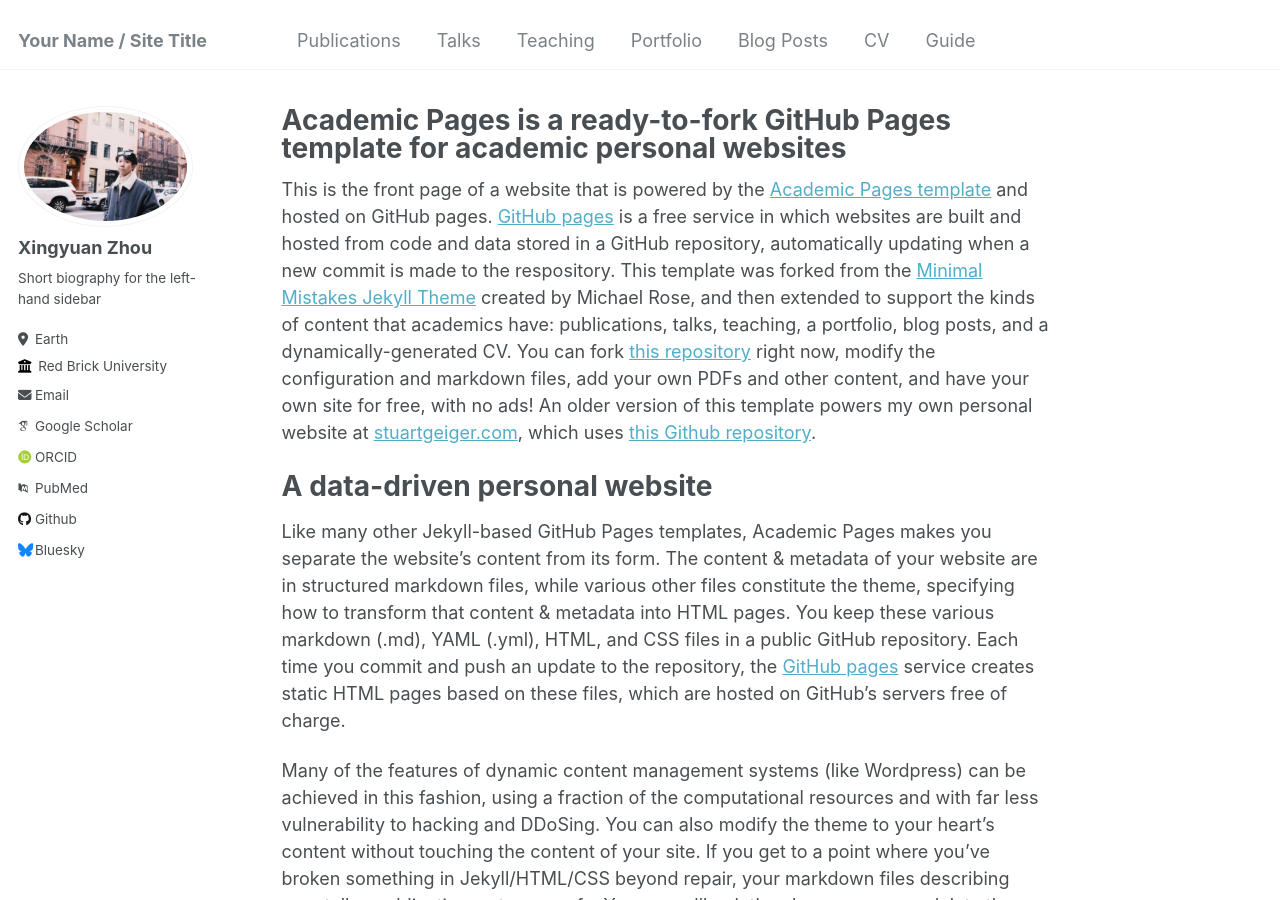
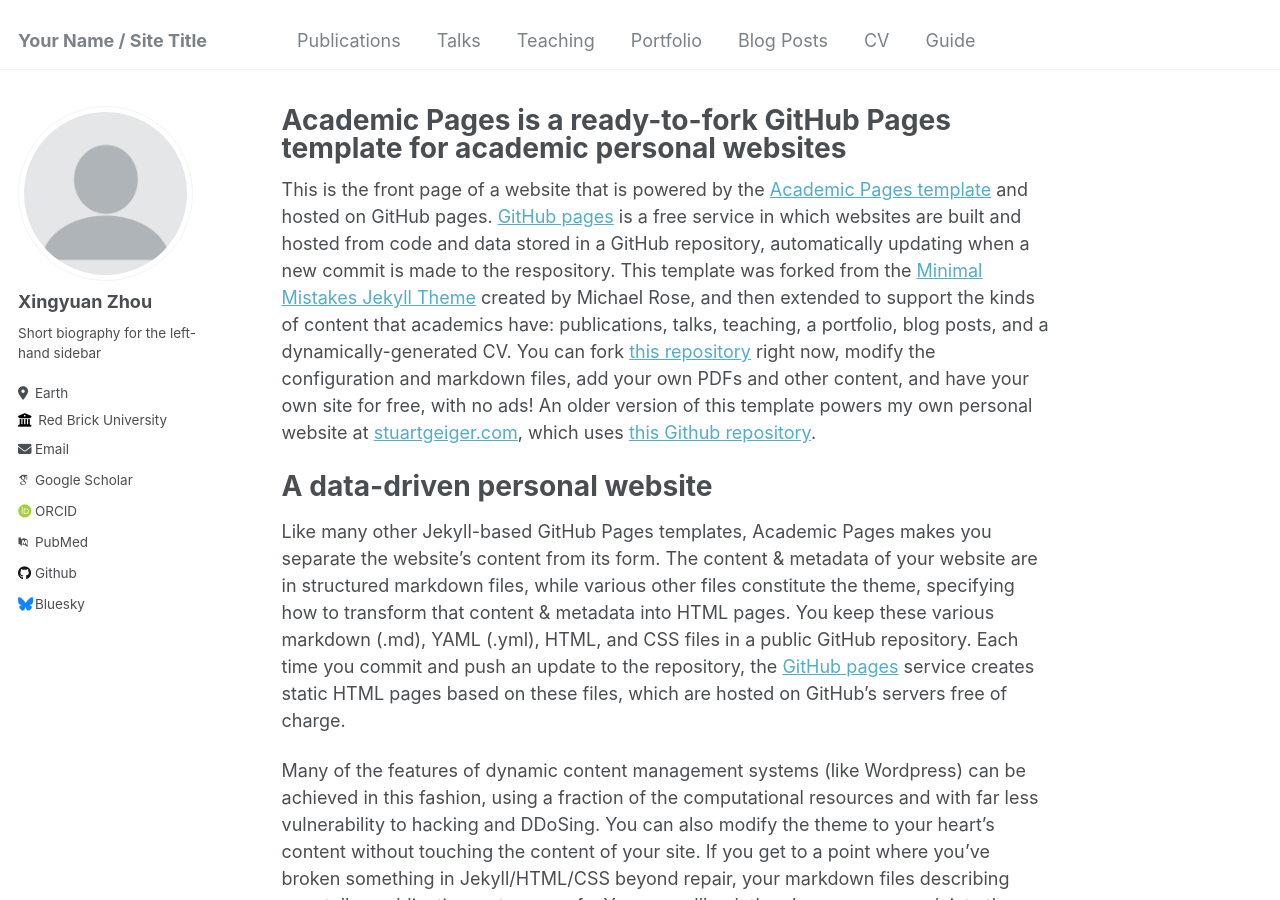
Before and after one commit to Xingyuan-Zhou/xingyuan-zhou.github.io, a Jekyll site: the page built from _pages/about.md, in a window 1280 px wide and 900 px high. Built offline with Jekyll 4.4.1, drawn with Linux system fonts in a browser that asks for light colours; some web fonts are replaced.

Commit message:
Update _config.yml

```diff
--- a/_config.yml
+++ b/_config.yml
@@ -21,7 +21,7 @@ repository               : "academicpages/academicpages.github.io"
 #               Additional customization can be done by editing /_includes/author-profile.html
 author:
   # Biographic information
-  avatar           : "xzprofile.png"
+  avatar           : "profile.png"
   name             : "Xingyuan Zhou"
   pronouns         : # example: "she/her"
   bio              : "Short biography for the left-hand sidebar"
```
